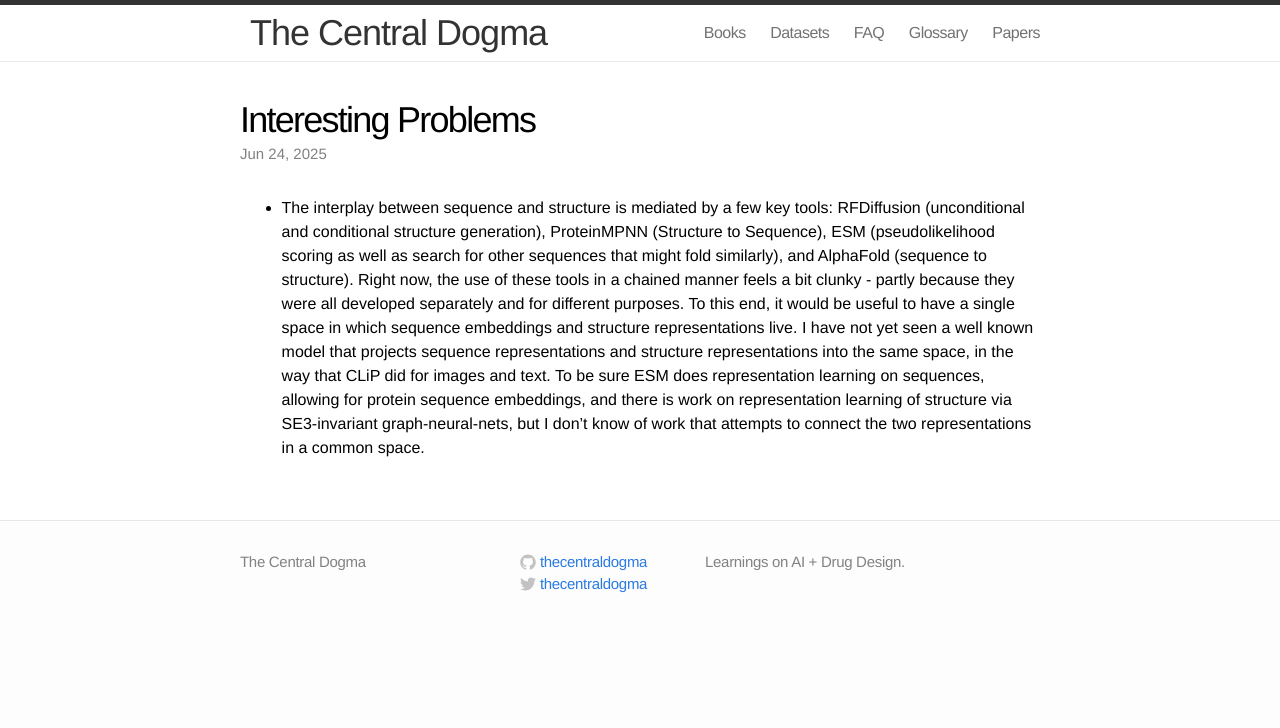
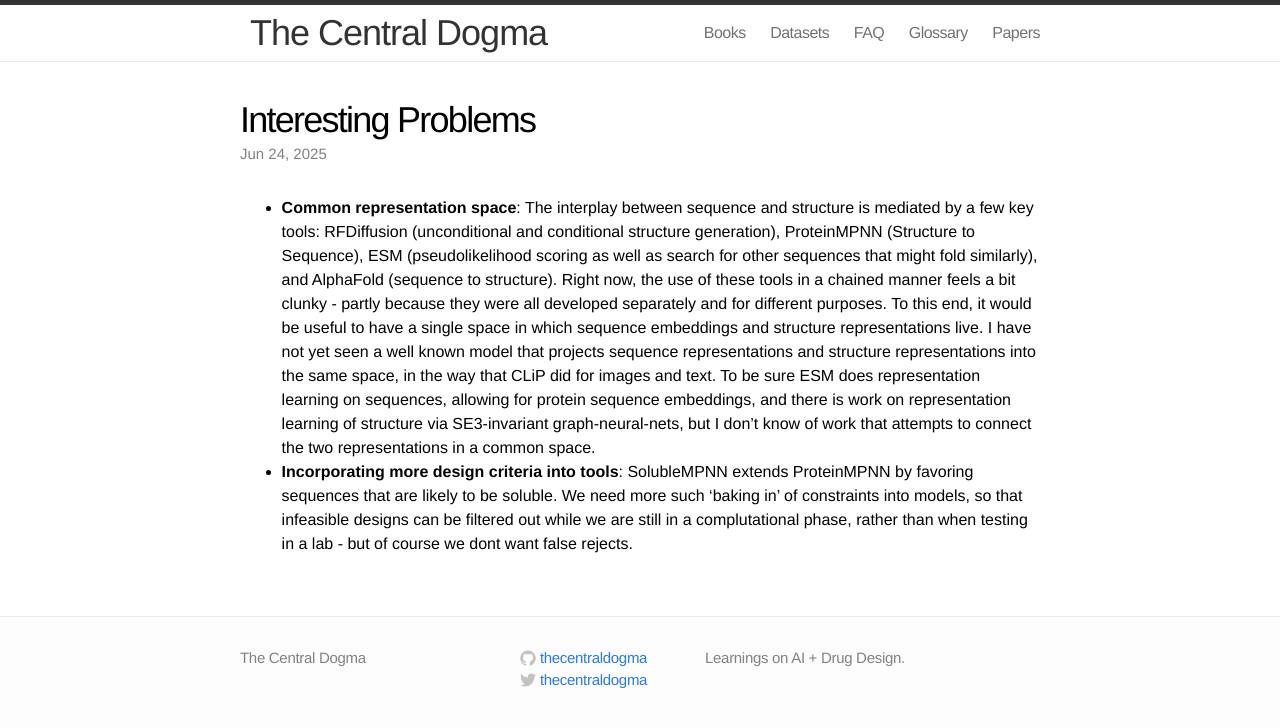
Before and after one commit to thecentraldogma/thecentraldogma.github.io, a Jekyll site: the page built from _posts/2025-06-24-interesting-problems.md, in a window 1280 px wide. Shown: the top 728 px of the page. Built offline with Jekyll 4.4.1, drawn with Linux system fonts in a browser that asks for light colours; our own code applies the rules of GitHub Pages for plain Markdown files.

Commit message:
Update 2025-06-24-interesting-problems.md

```diff
--- a/_posts/2025-06-24-interesting-problems.md
+++ b/_posts/2025-06-24-interesting-problems.md
@@ -1 +1,2 @@
-- The interplay between sequence and structure is mediated by a few key tools: RFDiffusion (unconditional and conditional structure generation), ProteinMPNN (Structure to Sequence), ESM (pseudolikelihood scoring as well as search for other sequences that might fold similarly), and AlphaFold (sequence to structure). Right now, the use of these tools in a chained manner feels a bit clunky - partly because they were all developed separately and for different purposes. To this end, it would be useful to have a single space in which sequence embeddings and structure representations live. I have not yet seen a well known model that projects sequence representations and structure representations into the same space, in the way that CLiP did for images and text. To be sure ESM does representation learning on sequences, allowing for protein sequence embeddings, and there is work on representation learning of structure via SE3-invariant graph-neural-nets, but I don't know of work that attempts to connect the two representations in a common space.
+- **Common representation space**: The interplay between sequence and structure is mediated by a few key tools: RFDiffusion (unconditional and conditional structure generation), ProteinMPNN (Structure to Sequence), ESM (pseudolikelihood scoring as well as search for other sequences that might fold similarly), and AlphaFold (sequence to structure). Right now, the use of these tools in a chained manner feels a bit clunky - partly because they were all developed separately and for different purposes. To this end, it would be useful to have a single space in which sequence embeddings and structure representations live. I have not yet seen a well known model that projects sequence representations and structure representations into the same space, in the way that CLiP did for images and text. To be sure ESM does representation learning on sequences, allowing for protein sequence embeddings, and there is work on representation learning of structure via SE3-invariant graph-neural-nets, but I don't know of work that attempts to connect the two representations in a common space.
+- **Incorporating more design criteria into tools**: SolubleMPNN extends ProteinMPNN by favoring sequences that are likely to be soluble. We need more such 'baking in' of constraints into models, so that infeasible designs can be filtered out while we are still in a complutational phase, rather than when testing in a lab - but of course we dont want false rejects.
```
